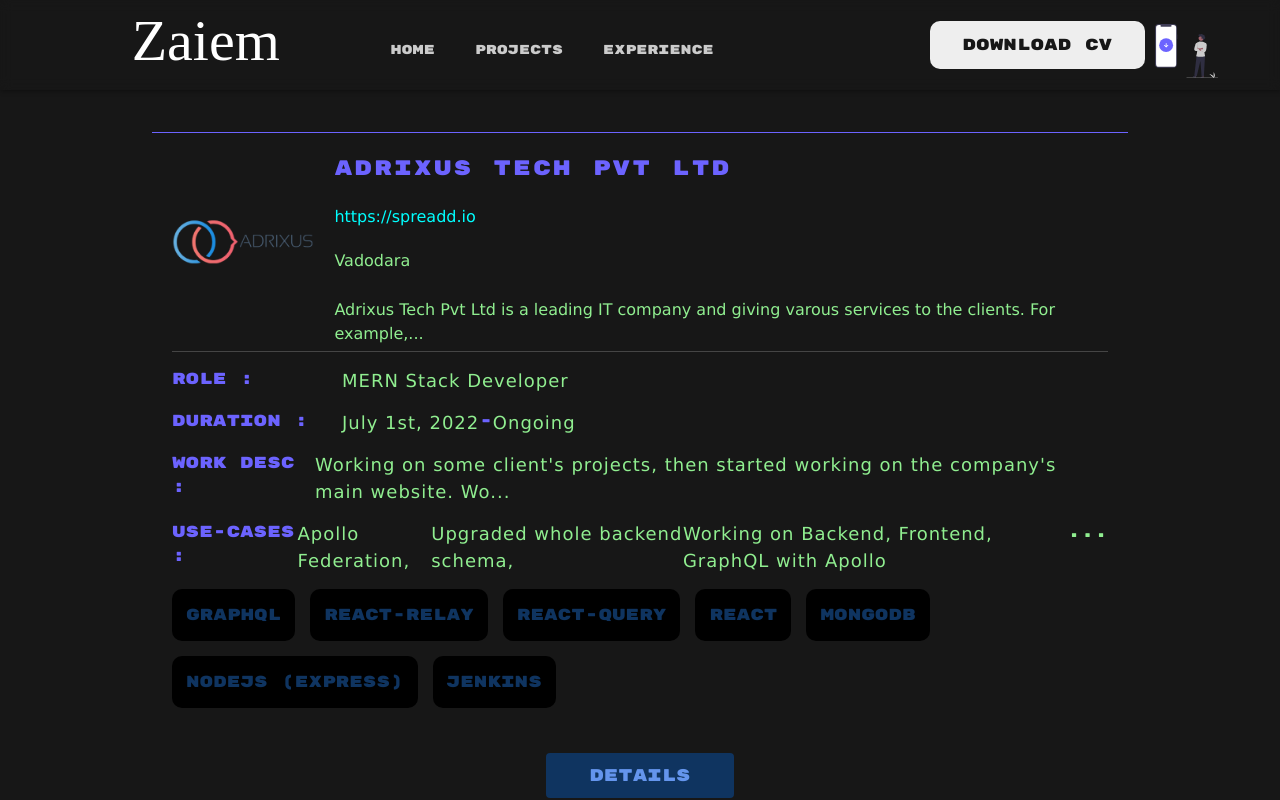
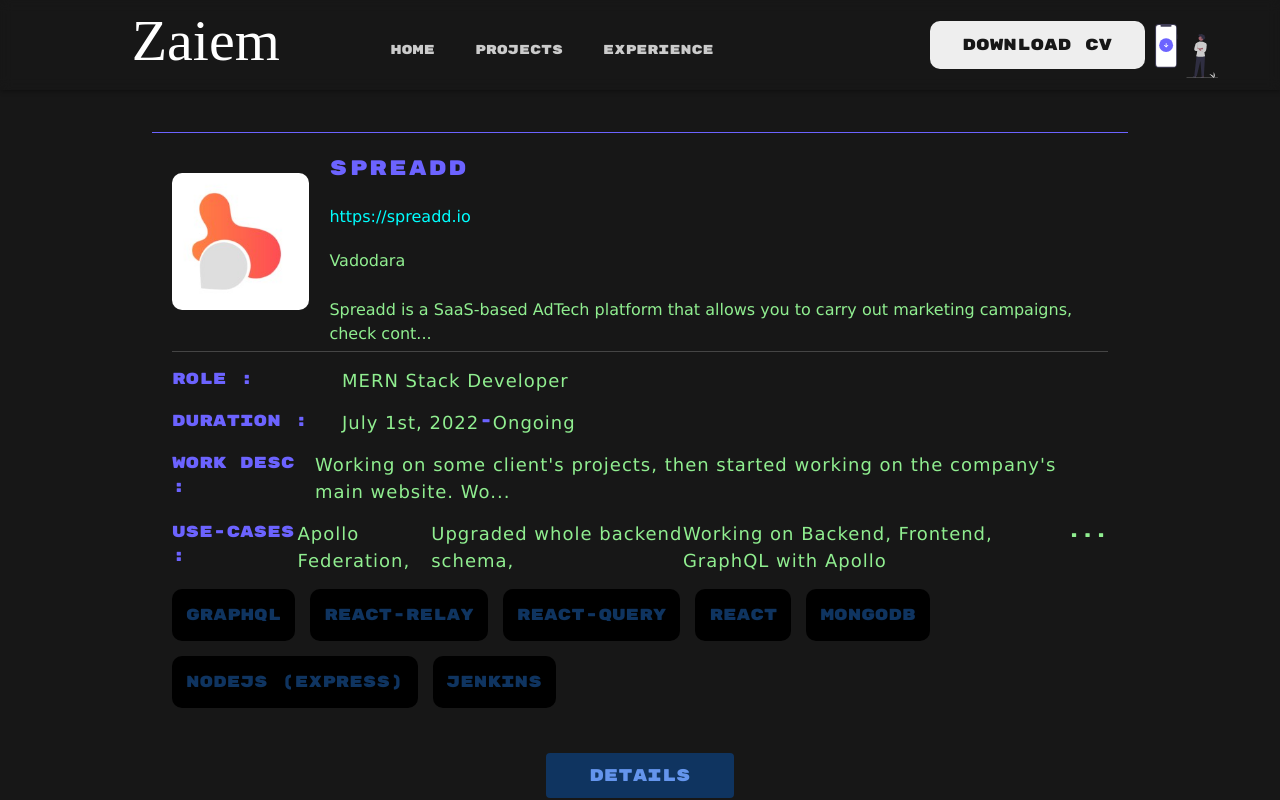
Before and after one commit to zaiem2001/Zaiem_Portfolio, a React (Create React App) app: page /experience in a window 1280 px wide. Shown: the top 800 px of the page. Built offline with nearby package versions, Linux system fonts and the light colour scheme; a web font is replaced by a local one.

Commit message:
update(company-name): name, logo and details upadted

```diff
--- a/src/projects.js
+++ b/src/projects.js
@@ -63,10 +63,10 @@
 export const companies = [
   {
     _id: 2,
-    name: "Adrixus Tech Pvt Ltd",
-    img: "/assets/Adrixus.png",
+    name: "Spreadd",
+    img: "/assets/spreadd-logo.jpg",
     location: "Vadodara",
-    description: `Adrixus Tech Pvt Ltd is a leading IT company and giving varous services to the clients. For example, Web development, Blockchain development, Mobile development, etc. We have a team of highly skilled and experienced IT professionals who are dedicated to providing the best IT solutions to our clients.`,
+    description: `Spreadd is a SaaS-based AdTech platform that allows you to carry out marketing campaigns, check content analytics and carry out advanced audience targeting, Our primary focus is on building a feasible, fast yet secure platform that makes marketing more transparent and ethical for all. A platform for the creators, influencers, brands who are looking for effective digital marketing campaigns that are backed by data. Currently, we don't have a system that provides customised, fast, transparent and detailed analytical informative platforms - Spreadd wants to make a difference here!`,
     website: "https://spreadd.io",
     role: "MERN Stack Developer",
     startDate: "07-01-2022", //mm-dd-yyyy
```
Also changed, not shown: public/assets/spreadd-logo.jpg (added).
